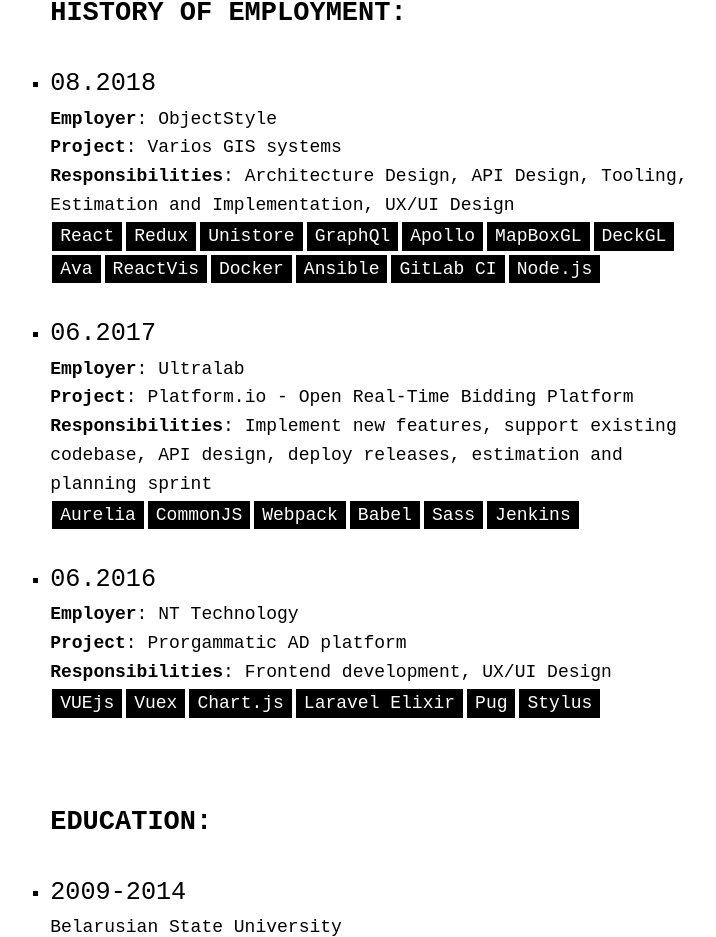
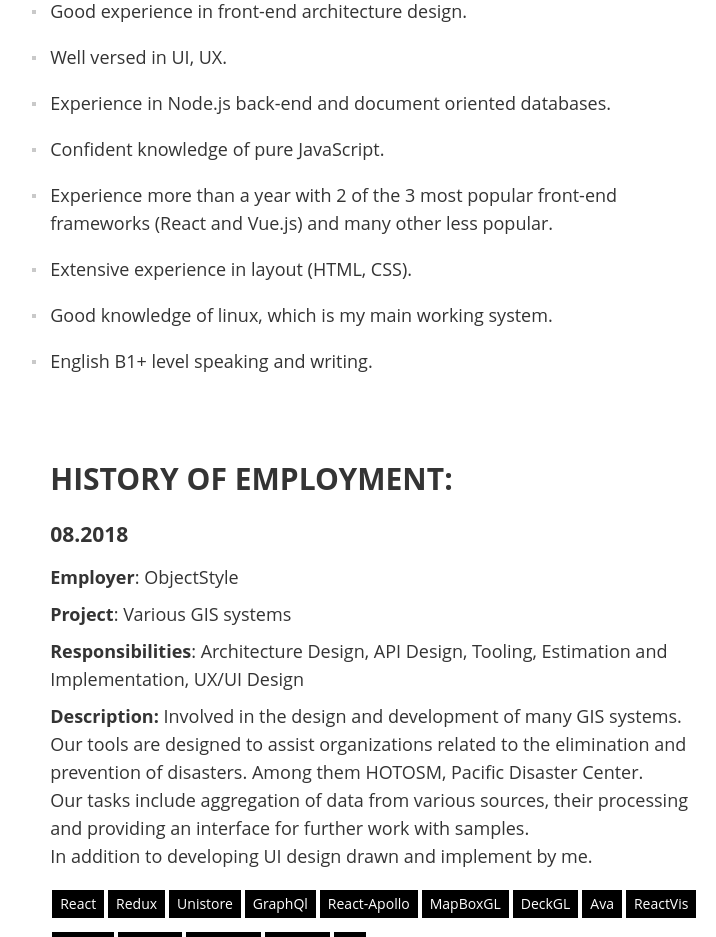
Before and after one commit to Akiyamka/CV, a website built with Parcel: page src/index.html in a window 1280 px wide. Shown: the part 283-1220 px from the top of the page, without its empty margins (33-749 px from the left). Built offline with nearby package versions, Linux system fonts and the light colour scheme.

Commit message:
feat: add description for jobs

```diff
--- a/src/index.html
+++ b/src/index.html
@@ -12,21 +12,30 @@
   <article>
     <header>
       <h1 id="msg">ALEXANDER DUBININ</h1>
-      <div class="subtitle">Frontend developer, born 04.1991, Minsk</div>
+      <div class="subtitle">Front-end developer, <span id="born"></span> Minsk</div>
     </header>
+    <h2>TL;DR: </h2>
+    <p>
+      <ul class="tldr">
+        <li>Good experience in front-end architecture design.</li>
+        <li>Well versed in UI, UX.</li>
+        <li>Experience in Node.js back-end and document oriented databases.</li>
+        <li>Confident knowledge of pure JavaScript.</li>
+        <li>Experience more than a year with 2 of the 3 most popular front-end frameworks (React and Vue.js) and many other less popular.</li>
+        <li>Extensive experience in layout (HTML, CSS).</li>
+        <li>Good knowledge of linux, which is my main working system.</li>
+        <li>English B1+ level speaking and writing.</li>
+      </ul>
+     <br>
+    </p>
     <h2>HISTORY OF EMPLOYMENT: </h2>
-    <ul id="jobs"></ul>
+    <section id="jobs"></section>
     <h2>EDUCATION:</h2>
-
-    <ul>
-      <li>
-        <div class="date">2009-2014</div>
-        <div>
-          Belarusian State University<br>
-          Bachelor, Psychology
-        </div>
-      </li>
-    </ul>
+    <h3>2009-2014</h3>
+    <div>
+      Belarusian State University<br>
+      Bachelor, Psychology
+    </div>
 
     <h2>CONTACTS:</h2>
     <ul id="contacts" class="contacts"></ul>
--- a/src/index.js
+++ b/src/index.js
@@ -5,36 +5,44 @@
   {
     date: '08.2018',
     org: 'ObjectStyle',
-    project: 'Varios GIS systems',
+    project: 'Various GIS systems',
     responsibilities: 'Architecture Design, API Design, Tooling, Estimation and Implementation, UX/UI Design',
-    stack: ['React', 'Redux', 'Unistore', 'GraphQl', 'Apollo', 'MapBoxGL', 'DeckGL', 'Ava', 'ReactVis',  'Docker', 'Ansible', 'GitLab CI', 'Node.js' ]
+    description: `Involved in the design and development of many GIS systems.
+Our tools are designed to assist organizations related to the elimination and prevention of disasters. Among them HOTOSM, Pacific Disaster Center.
+Our tasks include aggregation of data from various sources, their processing and providing an interface for further work with samples.
+In addition to developing UI design drawn and implement by me.`,
+    stack: ['React', 'Redux', 'Unistore', 'GraphQl', 'React-Apollo', 'MapBoxGL', 'DeckGL', 'Ava', 'ReactVis', 'Docker', 'Ansible', 'GitLab CI', 'Node.js', 'S3' ]
   },
   {
     date: '06.2017',
     org: 'Ultralab',
     project: 'Platform.io - Open Real-Time Bidding Platform',
+    description: `One of the most powerful in terms of technical capabilities of the bidding platform.
+From the front-end point of view, it is an application with a complex interface that includes dozens of forms, interactive tables and graphs with complex interconnections.`,
     responsibilities: 'Implement new features, support existing codebase, API design, deploy releases, estimation and planning sprint',
-    stack: ['Aurelia', 'CommonJS', 'Webpack', 'Babel', 'Sass', 'Jenkins']
+    stack: ['Aurelia', 'CommonJS', 'Webpack', 'Babel', 'Sass', 'Jenkins', 'AngularJS']
   },
   {
     date: '06.2016',
     org: 'NT Technology',
     project: 'Prorgammatic AD platform',
-    responsibilities: 'Frontend development, UX/UI Design',
+    description: 'Back-office software for platform with a lot of charts and forms. RAD Development.',
+    responsibilities: 'Front-end development, UX/UI Design',
     stack: ['VUEjs', 'Vuex', 'Chart.js', 'Laravel Elixir', 'Pug', 'Stylus']
   }
 ];
 
 const jobTemplate = jobs =>
-     jobs.map(job => html`<li>
-      <div class="date">${job.date}</div>
+     jobs.map(job => html`<div class="step">
+      <h3 class="date">${job.date}</h3>
       <div class="org"><span class="dimm">Employer</span>: ${job.org}</div>
       <div class="project"><span class="dimm">Project</span>: ${job.project}</div>
       <div class="responsibilities"><span class="dimm">Responsibilities</span>: ${job.responsibilities}</div>
+      <div class="description"><span class="dimm">Description:</span> ${job.description} </div>
       <ul class="techs">
         ${job.stack.map(tech =>  html`<li>${tech}</li>`)}
       </ul>
-    </li>`
+    </div>`
   );
 
 render(jobTemplate(jobs), document.getElementById('jobs'));
@@ -58,11 +66,12 @@
 ]
 
 const contactsTemplate = cont =>
-     cont.map(c => html`<li>
+     cont.map(c => html`<div>
       <span class="title">${c.title}:</span>
       <a href="${c.link}" noreferer noopener target="_blank">${c.text}</a></li>
-    </li>`
+    </div>`
   );
+render(contactsTemplate(contacts), document.getElementById('contacts'));
 
-
-render(contactsTemplate(contacts), document.getElementById('contacts'));
+const Old = birthday => html`${Math.abs(new Date(Date.now() - birthday.getTime()).getUTCFullYear() - 1970)} old, `;
+render(Old(new Date('April 23, 1991')), document.getElementById('born'));
--- a/src/style.styl
+++ b/src/style.styl
@@ -1,18 +1,32 @@
-// @import url('https://fonts.googleapis.com/css?family=Share+Tech+Mono&display=swap');
+// @import url('https://fonts.googleapis.com/css?family=Open+Sans:400,700&subset=latin);
 
 body
   margin: 2rem;
-  font-family: 'Share Tech Mono', monospace;
+  font-family: 'Open Sans', sans-serif;
   background: white;
   font-size: 18px;
-  line-height: 1.6;
+  line-height: 28px;
+  color: #343434
+
+h1, h2, h3
+  margin-bottom: 0;
 
 h1
-  font-size: 2em;
+  margin-top: 3em;
+  font-size: 40px;
+  line-height: 43px;
 
-h1, h2, h3
-  margin-top: 3em;
-  margin-bottom: 0;
+h2
+  margin-top: 44px;
+  font-size: 30px;
+  margin-bottom: 18px;
+
+h3
+  margin-top: 27px;
+  margin-bottom: 15px;
+p
+  margin-top: 0;
+  margin-bottom: 14px
 
 article
   max-width: 650px;
@@ -24,9 +38,8 @@
 
 .subtitle
   font-size: 18px;
+  line-height: 27px;
 
-.date
-  font-size: 1.4em;
 
 ul
   padding-left: 0;
@@ -35,13 +48,16 @@
   margin-top: 1.6em;
 
 .techs
+  margin-top: 8px;
+  margin-bottom: 33px
   li
     display: inline-block;
     margin: 2px;
+    margin-top: 12px
     background: black;
     color: white;
     padding: 0 8px;
-
+    font-size: 14px;
 .dimm
   font-weight: bold;
 
@@ -51,3 +67,20 @@
 
 footer
   margin-bottom: 5em
+
+.tldr li
+  margin-top: 1em
+  list-style: none
+  position relative
+  &:before
+    position: absolute;
+    left: -1em;
+    width: 4px;
+    height: 4px;
+    content: '';
+    background-color: #c9c9c9;
+    top: 0.7em
+
+.step > div
+  margin-top: 0.5em
+  white-space: pre-line;
```
Also changed, not shown: 1 other file.
